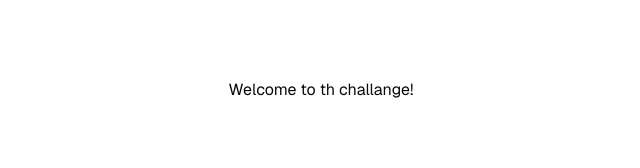
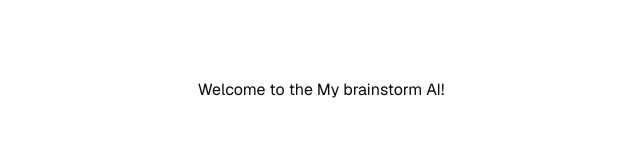
Before and after one commit to thbueno/my-brainstorm, a Next.js app: page / in a window 1280 px wide. Shown: the top 168 px of the page, without its empty margins (319-959 px from the left). Built offline with nearby package versions, Linux system fonts and the light colour scheme.

Commit message:
fix: correct typo in welcome message
The welcome message contained a typo ("th challange"). This commit fixes it to "Welcome to the My brainstorm AI!" to ensure clarity and professionalism.

```diff
--- a/app/page.tsx
+++ b/app/page.tsx
@@ -1,7 +1,7 @@
 export default function Home() {
   return (
     <div className="grid grid-rows-[20px_1fr_20px] items-center justify-items-center min-h-screen p-8 pb-20 gap-16 sm:p-20 font-[family-name:var(--font-geist-sans)]">
-      <h1>Welcome to th challange!</h1>
+      <h1>Welcome to the My brainstorm AI!</h1>
     </div>
   );
 }
```
